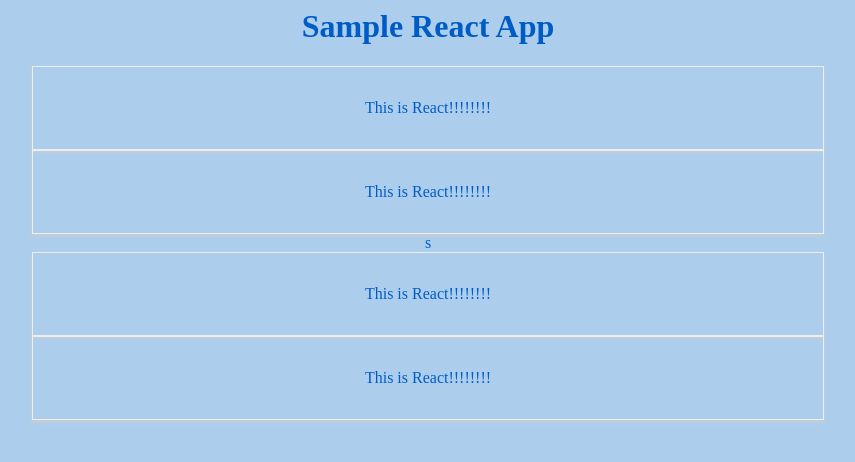
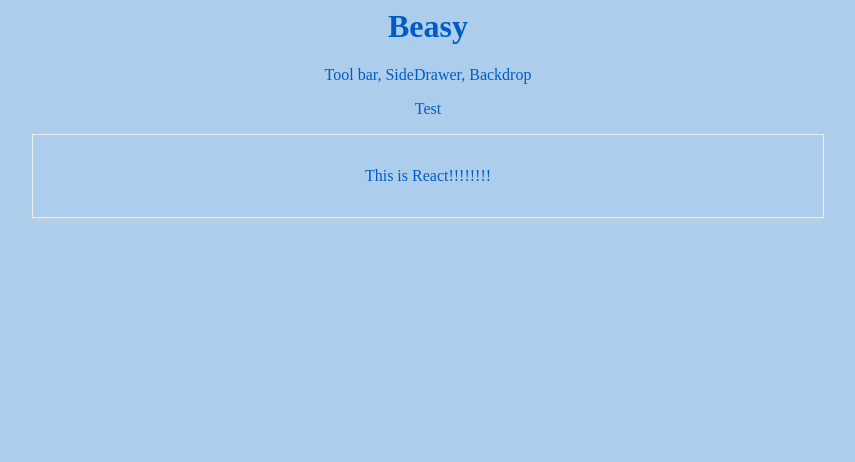
Before and after one commit to sharonKerz/beasy, a React app: page / in a window 1280 px wide. Shown: the top 462 px of the page, without its empty margins (212-1067 px from the left). Built offline with nearby package versions, Linux system fonts and the light colour scheme.

Commit message:
adding Layout and hoc.Wrapper components

```diff
--- a/index.html
+++ b/index.html
@@ -1,10 +1,11 @@
 <html>
 <head>
   <meta charset="UTF-8">
-  <title>Sample React App</title>
+  <link href="https://fonts.googleapis.com/css?family=Open+Sans:400,700" rel="stylesheet">
+  <title>Beasy</title>
 </head>
 <body>
-  <h1>Sample React App</h1>
+  <h1>Beasy</h1>
   <div id="root"></div>
 
   <script src="build/bundle.js"></script>
--- /dev/null
+++ b/src/client/App.js
@@ -0,0 +1,17 @@
+import React, { Component } from 'react';
+import Layout from './components/Layout/Layout'
+import SimpleSuccessTest from './components/SimpleSuccessText/SimpleSuccessText';
+class App extends Component {
+  render() {
+    return (
+      <div className="App">
+        <Layout>
+          <p> Test </p>
+          <SimpleSuccessTest></SimpleSuccessTest>
+        </Layout>
+      </div>
+    );
+  }
+}
+
+export default App;
--- a/src/client/client.js
+++ b/src/client/client.js
@@ -1,7 +1,7 @@
 
 import React from 'react';
 import { render } from 'react-dom';
-import App from './components/App.js';
+import App from './App';
 
 import styles from './scss/application.scss';
 
--- a/src/client/components/App.js
+++ /dev/null
@@ -1,17 +0,0 @@
-import React, { Component } from 'react';
-
-import SimpleSuccessTest from './SimpleSuccessText/SimpleSuccessText.js';
-class App extends Component {
-  render() {
-    return (
-      <div className="App">
-        <SimpleSuccessTest />
-        <SimpleSuccessTest />s
-        <SimpleSuccessTest />
-        <SimpleSuccessTest />
-      </div>
-    );
-  }
-}
-
-export default App;
--- /dev/null
+++ b/src/client/components/Layout/Layout.js
@@ -0,0 +1,12 @@
+import React from 'react'
+import Wrapper from '../../hoc/Wrapper'
+const layout = (prop) => (
+    <Wrapper>
+        <div>Tool bar, SideDrawer, Backdrop</div>
+        <main>
+            {prop.children}
+        </main>
+    </Wrapper>
+);
+
+export default layout;
--- /dev/null
+++ b/src/client/hoc/Wrapper.js
@@ -0,0 +1,3 @@
+const wrapper = (prop) => prop.children;
+
+export default wrapper;
```
Also changed, not shown: 1 other file (tests, documents, lock files or other folders).
